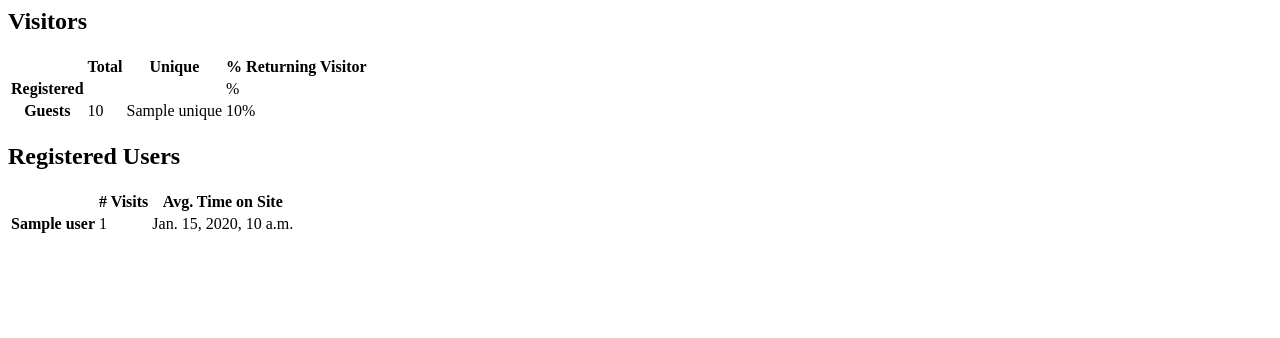
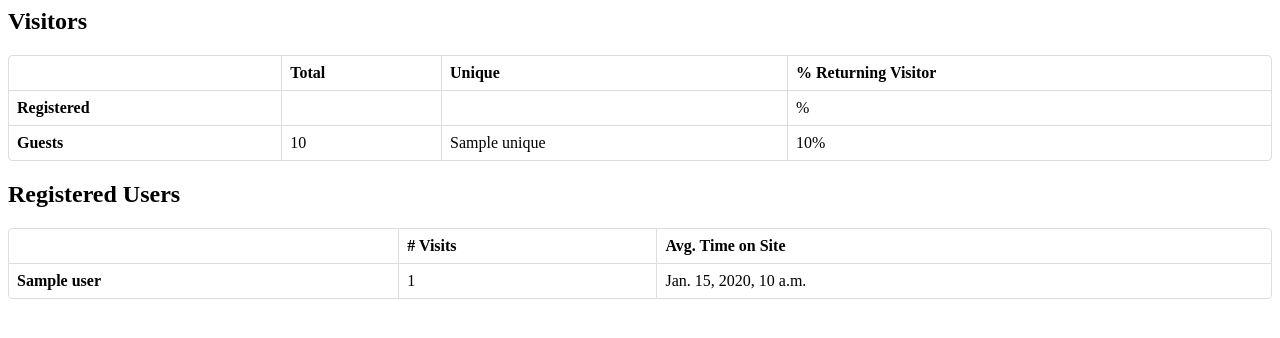
Before and after one commit to bruth/django-tracking2, a Django app: template tracking/templates/tracking/snippets/stats.html in a window 1280 px wide. Shown: the top 338 px of the page. Run offline with Django 3.2, Linux system fonts and the light colour scheme; the template is opened without the code that fills it: most values are stand-ins (such as "Sample title", 1, 10 or a date in 2020).

Commit message:
Some imports, and some css for the tables

```diff
--- a/tracking/templates/tracking/snippets/stats.html
+++ b/tracking/templates/tracking/snippets/stats.html
@@ -1,6 +1,89 @@
+<style type="text/css">
+        /*!
+        * Bootstrap v2.0.1
+        *
+        * Copyright 2012 Twitter, Inc
+        * Licensed under the Apache License v2.0
+        * http://www.apache.org/licenses/LICENSE-2.0
+        *
+        * Designed and built with all the love in the world @twitter by @mdo and @fat.
+        */
+    table {
+        max-width: 100%;
+        border-collapse: collapse;
+        border-spacing: 0;
+    }
+    .table {
+        width: 100%;
+        margin-bottom: 18px;
+    }
+    .table th, .table td {
+        padding: 8px;
+        line-height: 18px;
+        text-align: left;
+        vertical-align: top;
+        border-top: 1px solid #ddd;
+    }
+    .table th {
+        font-weight: bold;
+    }
+    .table thead th {
+        vertical-align: bottom;
+    }
+    .table thead:first-child tr th, .table thead:first-child tr td {
+        border-top: 0;
+    }
+    .table tbody + tbody {
+        border-top: 2px solid #ddd;
+    }
+    .table-bordered {
+        border: 1px solid #ddd;
+        border-collapse: separate;
+        *border-collapse: collapsed;
+        -webkit-border-radius: 4px;
+        -moz-border-radius: 4px;
+        border-radius: 4px;
+    }
+    .table-bordered th + th,
+    .table-bordered td + td,
+    .table-bordered th + td,
+    .table-bordered td + th {
+        border-left: 1px solid #ddd;
+    }
+    .table-bordered thead:first-child tr:first-child th, .table-bordered tbody:first-child tr:first-child th, .table-bordered tbody:first-child tr:first-child td {
+        border-top: 0;
+    }
+    .table-bordered thead:first-child tr:first-child th:first-child, .table-bordered tbody:first-child tr:first-child td:first-child {
+        -webkit-border-radius: 4px 0 0 0;
+        -moz-border-radius: 4px 0 0 0;
+        border-radius: 4px 0 0 0;
+    }
+    .table-bordered thead:first-child tr:first-child th:last-child, .table-bordered tbody:first-child tr:first-child td:last-child {
+        -webkit-border-radius: 0 4px 0 0;
+        -moz-border-radius: 0 4px 0 0;
+        border-radius: 0 4px 0 0;
+    }
+    .table-bordered thead:last-child tr:last-child th:first-child, .table-bordered tbody:last-child tr:last-child td:first-child {
+        -webkit-border-radius: 0 0 0 4px;
+        -moz-border-radius: 0 0 0 4px;
+        border-radius: 0 0 0 4px;
+    }
+    .table-bordered thead:last-child tr:last-child th:last-child, .table-bordered tbody:last-child tr:last-child td:last-child {
+        -webkit-border-radius: 0 0 4px 0;
+        -moz-border-radius: 0 0 4px 0;
+        border-radius: 0 0 4px 0;
+    }
+    .table-striped tbody tr:nth-child(odd) td, .table-striped tbody tr:nth-child(odd) th {
+        background-color: #f9f9f9;
+    }
+    .table tbody tr:hover td, .table tbody tr:hover th {
+        background-color: #f5f5f5;
+    }
+</style>
+
 <h2>Visitors</h2>
 {% if visitor_stats.total %}
-<table>
+<table class="table table-bordered">
     <thead>
         <tr>
             <th></th>
@@ -30,7 +113,7 @@
 
 <h2>Registered Users</h2>
 {% if user_stats %}
-<table>
+<table class="table table-bordered">
     <thead>
         <tr>
             <th></th>
--- a/tracking/views.py
+++ b/tracking/views.py
@@ -1,5 +1,5 @@
 import logging
-import calendar
+import calendar, datetime
 from datetime import date, timedelta
 from django.shortcuts import render
 from django.contrib.auth.decorators import permission_required
@@ -40,13 +40,13 @@ def stats(request):
     start_date, end_date = None, None
 
     try:
-        start_str = request.GET.get('start', None)
+        start_str = str(datetime.date.today())
         start_date = parse_partial_date(start_str)
     except (ValueError, TypeError):
         errors.append('<code>{0}</code> is not a valid start date'.format(start_str))
 
     try:
-        end_str = request.GET.get('end', None)
+        end_str = str(datetime.date.today())
         end_date = parse_partial_date(end_str, upper=True)
     except (ValueError, TypeError):
         errors.append('<code>{0}</code> is not a valid end date'.format(end_str))
```
Also changed, not shown: tracking/models.py (+5 -2 lines).
